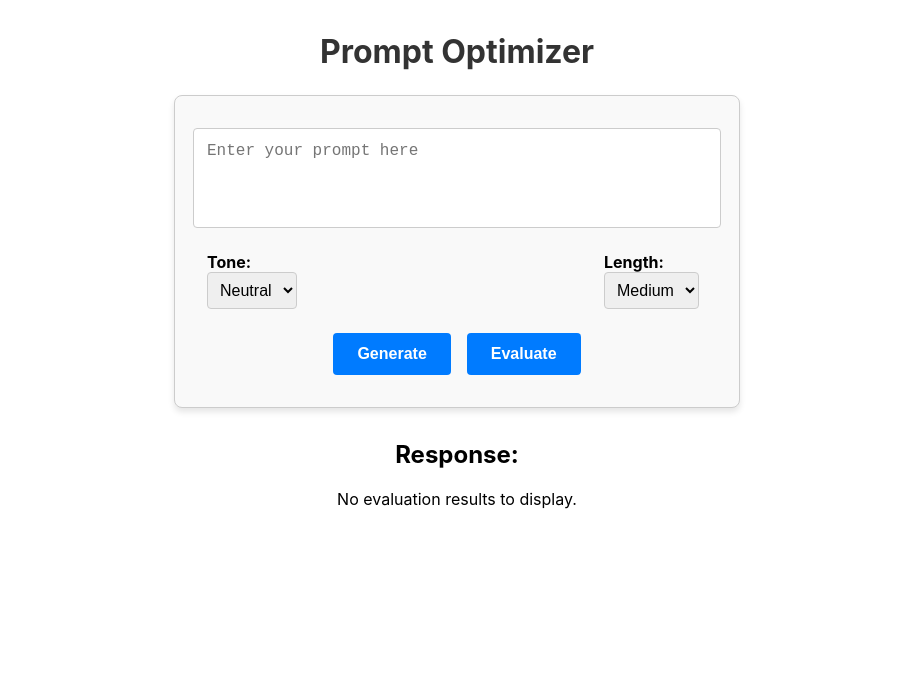
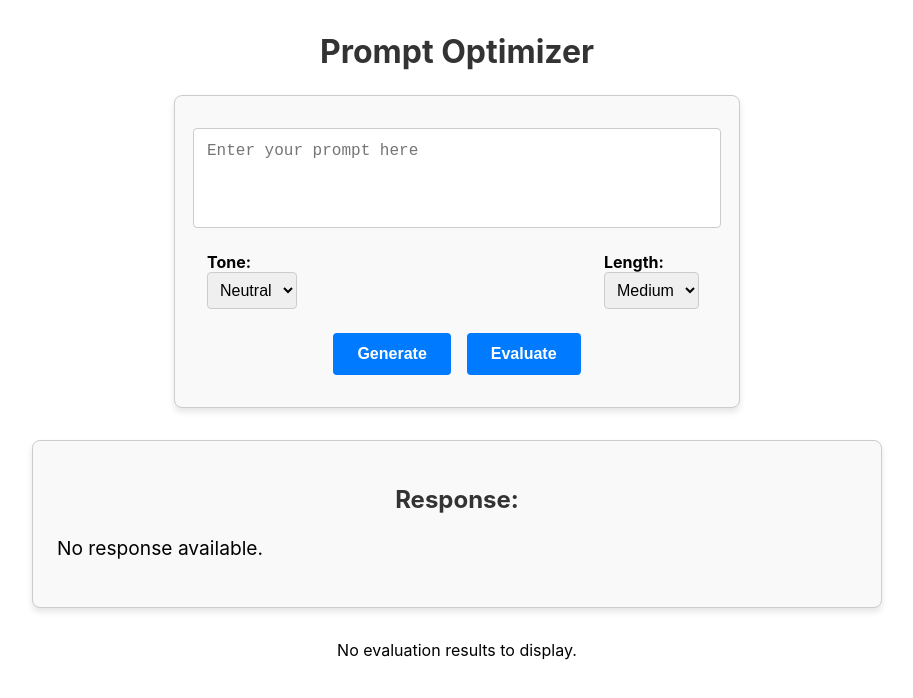
Before and after one commit to carlosrendonduque/prompt-optimizer, a React (Create React App) app: page / in a window 1280 px wide. Shown: the top 698 px of the page, without its empty margins (183-1096 px from the left). Built offline with nearby package versions, Linux system fonts and the light colour scheme.

Commit message:
Improving look and feel

```diff
--- a/src/components/Response.jsx
+++ b/src/components/Response.jsx
@@ -1,13 +1,29 @@
 import React from 'react';
-import { ResponseContainer, Message, Loading } from './Response.styles';
+import { ResponseContainer, Title, Message, Loading } from './Response.styles';
 
-const Response = ({ loading, error, response }) => (
-  <ResponseContainer>
-    <h2>Response:</h2>
-    {loading && <Loading>Loading...</Loading>}
-    {error && <Message isError>{error}</Message>}
-    {response && <Message>{response}</Message>}
-  </ResponseContainer>
-);
+const Response = ({ loading, error, response }) => {
+  if (loading) {
+    return (
+      <ResponseContainer>
+        <Loading>Loading...</Loading>
+      </ResponseContainer>
+    );
+  }
+
+  if (error) {
+    return (
+      <ResponseContainer>
+        <Message isError>{error}</Message>
+      </ResponseContainer>
+    );
+  }
+
+  return (
+    <ResponseContainer>
+      <Title>Response:</Title>
+      <Message>{response || 'No response available.'}</Message>
+    </ResponseContainer>
+  );
+};
 
 export default Response;
--- a/src/components/Response.styles.js
+++ b/src/components/Response.styles.js
@@ -1,16 +1,31 @@
 import styled from 'styled-components';
 
 export const ResponseContainer = styled.div`
-  margin-top: 2rem;
+  margin: 2rem auto;
+  padding: 1.5rem;
+  max-width: 800px;
+  text-align: left;
+  border: 1px solid #ccc;
+  border-radius: 8px;
+  background-color: #f9f9f9;
+  box-shadow: 0px 4px 6px rgba(0, 0, 0, 0.1);
+`;
+
+export const Title = styled.h2`
   text-align: center;
+  font-size: 1.5rem;
+  color: #333;
+  margin-bottom: 1rem;
 `;
 
 export const Message = styled.p`
   font-size: 1.2rem;
   color: ${({ isError }) => (isError ? 'red' : 'black')};
+  line-height: 1.6;
 `;
 
 export const Loading = styled.p`
   font-size: 1.2rem;
   color: #007bff;
+  text-align: center;
 `;
```
Also changed, not shown: src/components/PromptForm.jsx (deleted, +0 -30 lines), src/components/PromptHistory.jsx (deleted).
